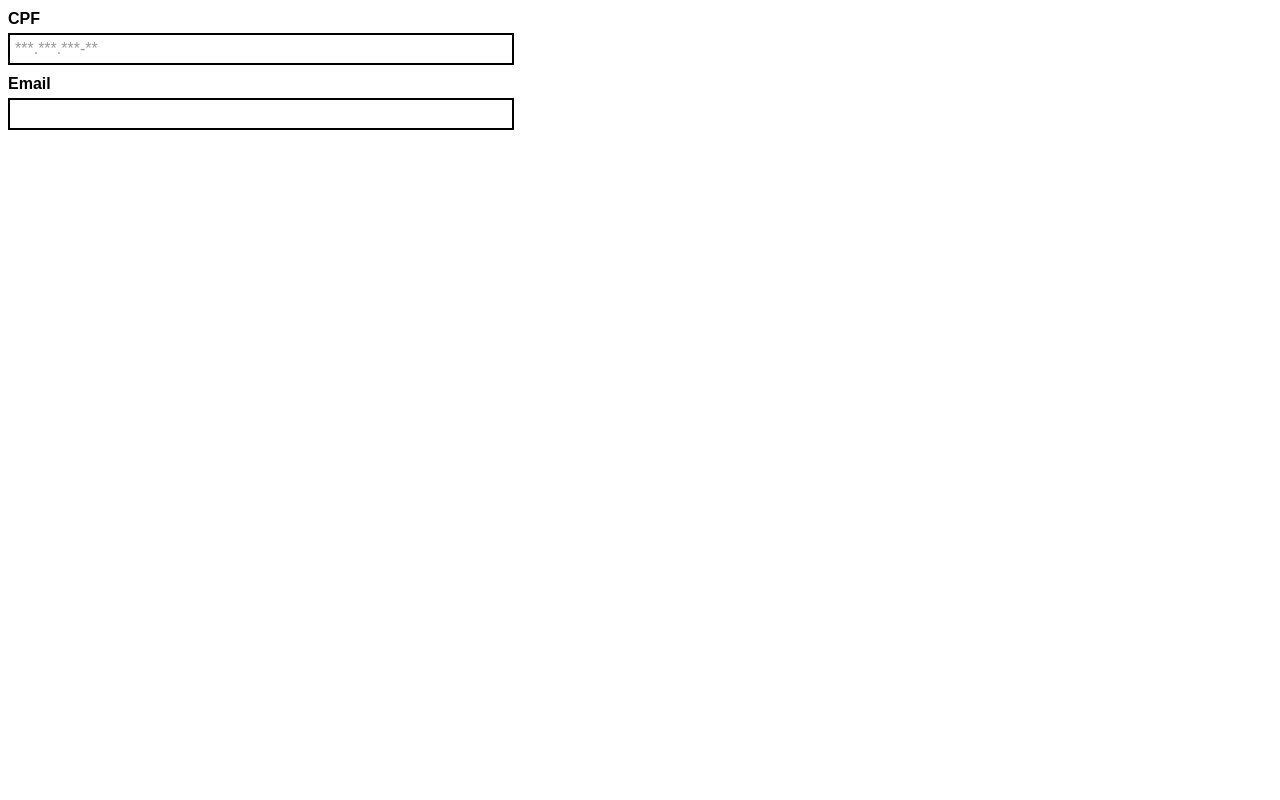
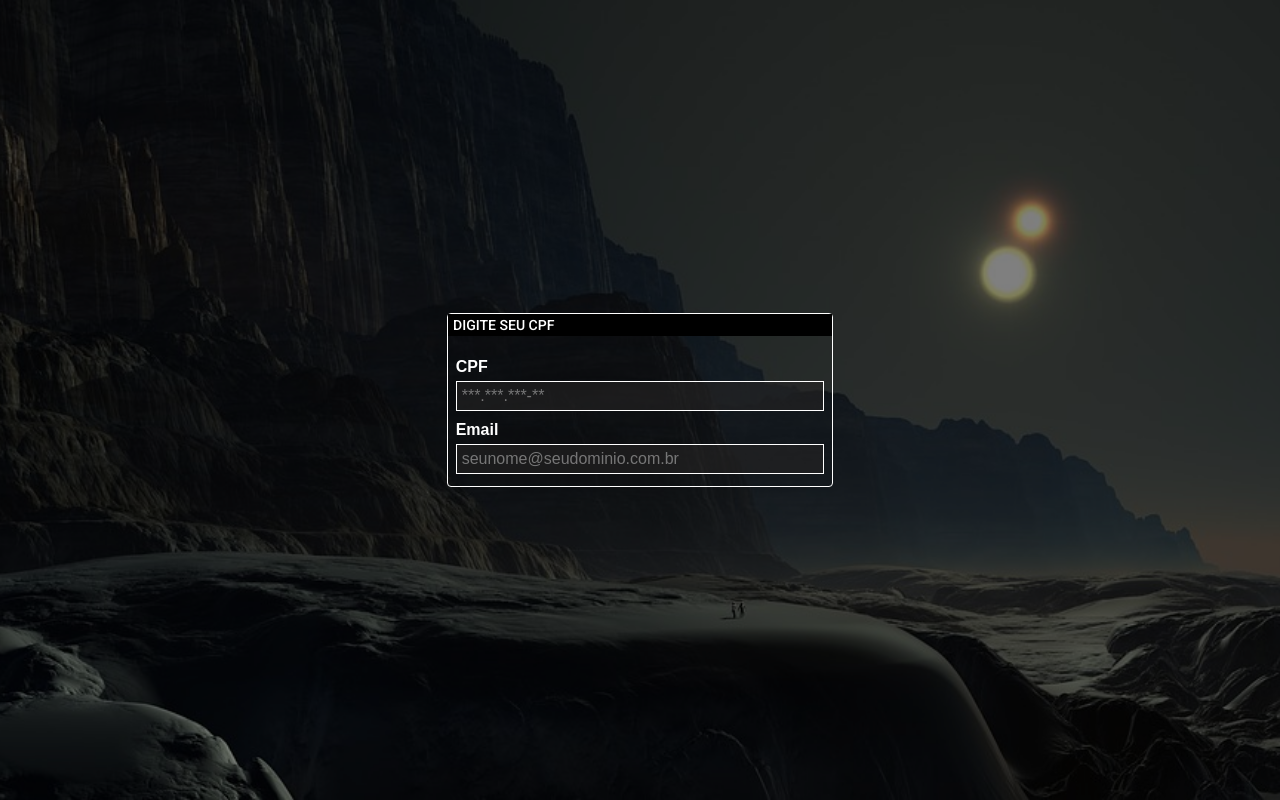
Before and after one commit to SpruceGabriela/cpf-validate, a plain HTML site: page index.html in a window 1280 px wide. Drawn offline with Linux system fonts and the light colour scheme; files that its build step writes are made by us from their sources; files whose address does not match are found by name.

Commit message:
Adicionando estilização para o projeto inicial

```diff
--- a/index.html
+++ b/index.html
@@ -3,16 +3,22 @@
 <head>
     <meta charset="UTF-8">
     <meta name="viewport" content="width=device-width, initial-scale=1.0">
-    <link rel="stylesheet" href="/validaCPF/style.css">
-    <title>Validar CPF</title>
+    <link rel="stylesheet" href="./style.css">
+    <title>Valide seu Cpf</title>
 </head>
 <body>
-    <form action="">
-        <label for="cpf">CPF</label>
-        <input type="text" name="cpf" id="cpf" placeholder="***.***.***-**">
-        <label for="cpf">Email</label>
-        <input type="text" name="email" id="email">
-    </form>
+    <div class="container rgb">
+        <img class="ilustr" src="./imagens/mountains-1112911_960_720.jpg" alt="Ilustração de fundo" />
+        <div class="classform">
+            <h3>Digite seu CPF</h3>
+            <form action="#" method="POST">
+                <label for="cpf" aria-label="InformaçõesCpf">CPF</label>
+                <input type="text" name="cpf" id="cpf" placeholder="***.***.***-**" />
+                <label for="cpf" aria-label="InformaçõesEmail">Email</label>
+                <input type="text" name="email" id="email" placeholder="seunome@seudominio.com.br" />
+            </form>
+        </div>
+    </div>
     <script type="module" src="/validaCPF/js/script.js"></script>
 </body>
 </html>
--- a/style.css
+++ b/style.css
@@ -1,5 +1,36 @@
-form {
-    width: 40%;
+@import url('https://fonts.googleapis.com/css2?family=Roboto:ital,wght@0,300;0,400;0,500;0,700;0,900;1,300;1,400;1,500;1,700;1,900&display=swap');
+
+*{margin: 0; padding: 0}
+
+html,body{
+    height: 100%;
+    font-family: 'Roboto', sans-serif !important;
+}
+
+body{
+    position: relative;
+}
+
+h1,
+h2,
+h3,
+h4,
+h5,
+h6{
+    font-size: 0.8789rem;
+    font-weight: 500;
+    color: rgb(230, 227, 227);
+    text-transform: uppercase;
+}
+
+h3{
+    background-color: black;
+    color: white;
+    padding: 3px 5px;
+}
+
+form{
+    padding: 3% 2%;
 }
 
 label {
@@ -7,18 +38,23 @@ label {
     font-family: sans-serif;
     font-weight: bold;
     margin: 10px 0 5px 0;
+    color: rgb(255, 255, 255)
 }
 
 input {
     width: 100%;
     padding: 5px;
-    border: 2px solid black;
+    border: 1px solid black;
     font-size: 1em;
     box-sizing: border-box;
+    box-shadow: none;
+    outline: none;
+    color: white;
+    background-color: rgba(37, 36, 36, 0.6)
 }
 
 input::placeholder {
-    color: rgba(0,0,0,0.4);
+    color: rgba(255, 255, 255, 0.4);
 }
 
 input.erro {
@@ -27,6 +63,10 @@ input.erro {
 
 input.valido {
     border-color: rgb(44, 180, 44);
+}
+
+.classform, input{
+    border: 1px solid rgb(255, 255, 255) !important;
 }
 
 .erro-texto{
@@ -38,3 +78,43 @@ input.valido {
 .erro-texto.ativar{
     display: block;
 }
+
+.container{
+    display: flex;
+    flex-direction: column;
+    align-items: center;
+    justify-content: center;
+    max-width: 100%;
+    width: 100%;
+    height: 100%;
+    margin: 0 auto;
+}
+
+.classform{
+    border: 1px solid grey;
+    border-radius: 4px;
+    width: 30%;
+    z-index: 1;
+}
+
+.ilustr{
+    position: absolute;
+    width: 100%;
+    height: 100%;
+    object-fit: cover;
+    z-index: -100;
+}
+
+.rgb{
+    background-color: rgba(0, 0, 0, 0.5);
+}
+
+@media(max-width: 768px){
+    .container{
+        max-width: 100%;
+    }
+
+    .classform{
+        width: 90%;
+    }
+}
```
Also changed, not shown: imagens/austria-7507345_960_720.jpg (added), imagens/mountains-1112911_960_720.jpg (added), imagens/retro-4237850_960_720.jpg (added).
